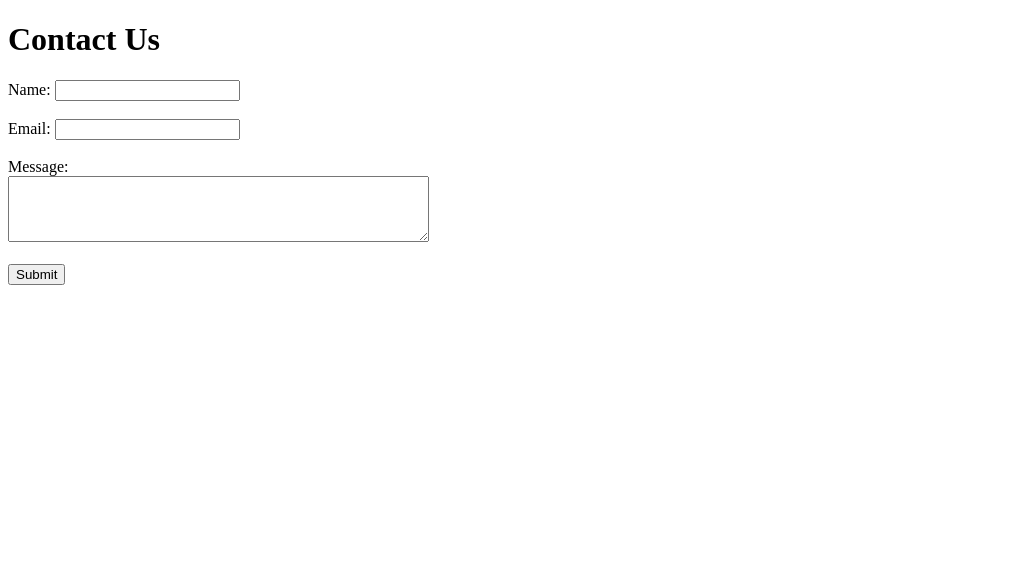
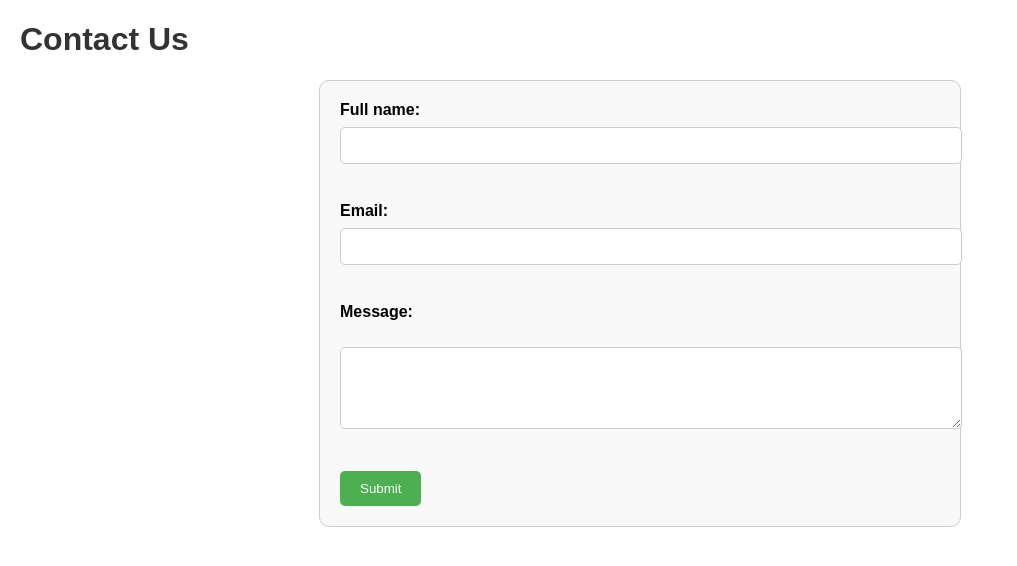
Before and after one commit to Rukasu96/GitCourse, a plain HTML site: page src/contact.html in a window 1280 px wide. Shown: the whole page, without its empty margins (0-1017 px from the left). Drawn offline with Linux system fonts and the light colour scheme.

Commit message:
Add styles to contact form

```diff
--- a/src/contact.html
+++ b/src/contact.html
@@ -3,12 +3,54 @@
 <head>
     <meta charset="UTF-8">
     <title>React App</title>
+    <style>
+        body {
+            font-family: Arial, sans-serif;
+            margin: 20px;
+        }
+        h1 {
+            color: #333;
+        }
+        form {
+            max-width: 600px;
+            margin: 0 auto;
+            padding: 20px;
+            border: 1px solid #ccc;
+            border-radius: 10px;
+            background-color: #f9f9f9;
+        }
+        label {
+            display: block;
+            margin-bottom: 8px;
+            font-weight: bold;
+        }
+        input[type="text"],
+        input[type="email"],
+        textarea {
+            width: 100%;
+            padding: 10px;
+            margin-bottom: 20px;
+            border: 1px solid #ccc;
+            border-radius: 5px;
+        }
+        input[type="submit"] {
+            background-color: #4CAF50;
+            color: white;
+            padding: 10px 20px;
+            border: none;
+            border-radius: 5px;
+            cursor: pointer;
+        }
+        input[type="submit"]:hover {
+            background-color: #45a049;
+        }
+    </style>
 </head>
 <body>
     <h1>Contact Us</h1>
     <form id="contactForm" action="/submit-contact" method="post">
-        <label for="name">Name:</label>
-        <input type="text" id="name" name="name" required><br><br>
+        <label for="FullName">Full name:</label>
+        <input type="text" id="FullName" name="name" required><br><br>
 
         <label for="email">Email:</label>
         <input type="email" id="email" name="email" required><br><br>
```
